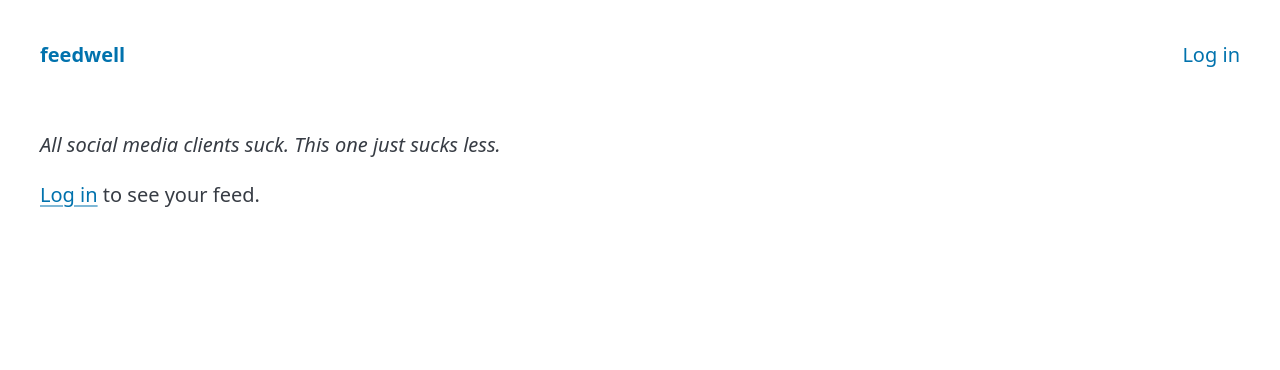
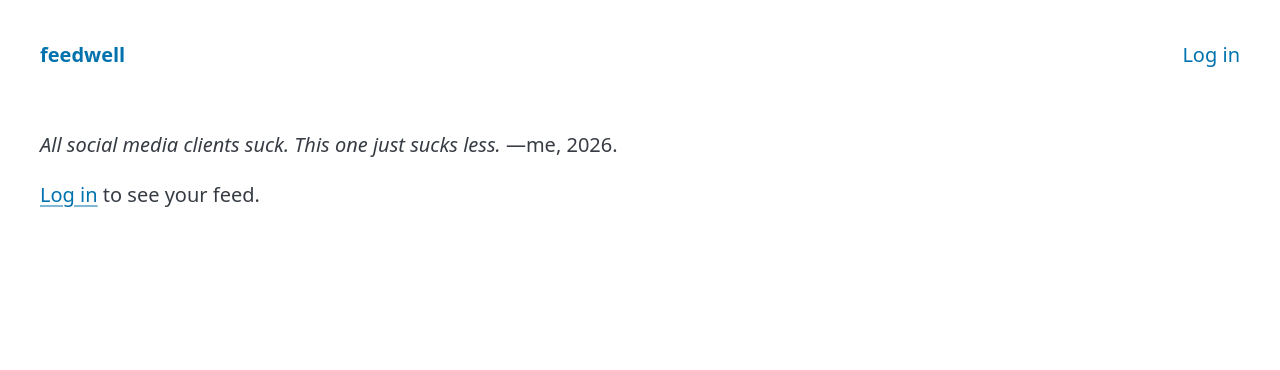
Before and after one commit to aclark4life/feedwell, a Django app: template src/feedwell/templates/feeds/index.html in a window 1280 px wide. Shown: the top 370 px of the page. Run offline with Django 3.2, Linux system fonts and the light colour scheme; the template is opened without the code that fills it, so the values that code supplies are empty.

Commit message:
Attribute tagline on feed page
Co-authored-by: Copilot <223556219+Copilot@users.noreply.github.com>

```diff
--- a/src/feedwell/templates/feeds/index.html
+++ b/src/feedwell/templates/feeds/index.html
@@ -1,6 +1,6 @@
 {% extends "base.html" %}
 {% block content %}
-  <p><em>All social media clients suck. This one just sucks less.</em></p>
+  <p><em>All social media clients suck. This one just sucks less.</em> —me, 2026.</p>
 
   {% if posts %}
     {% for post in posts %}
```
